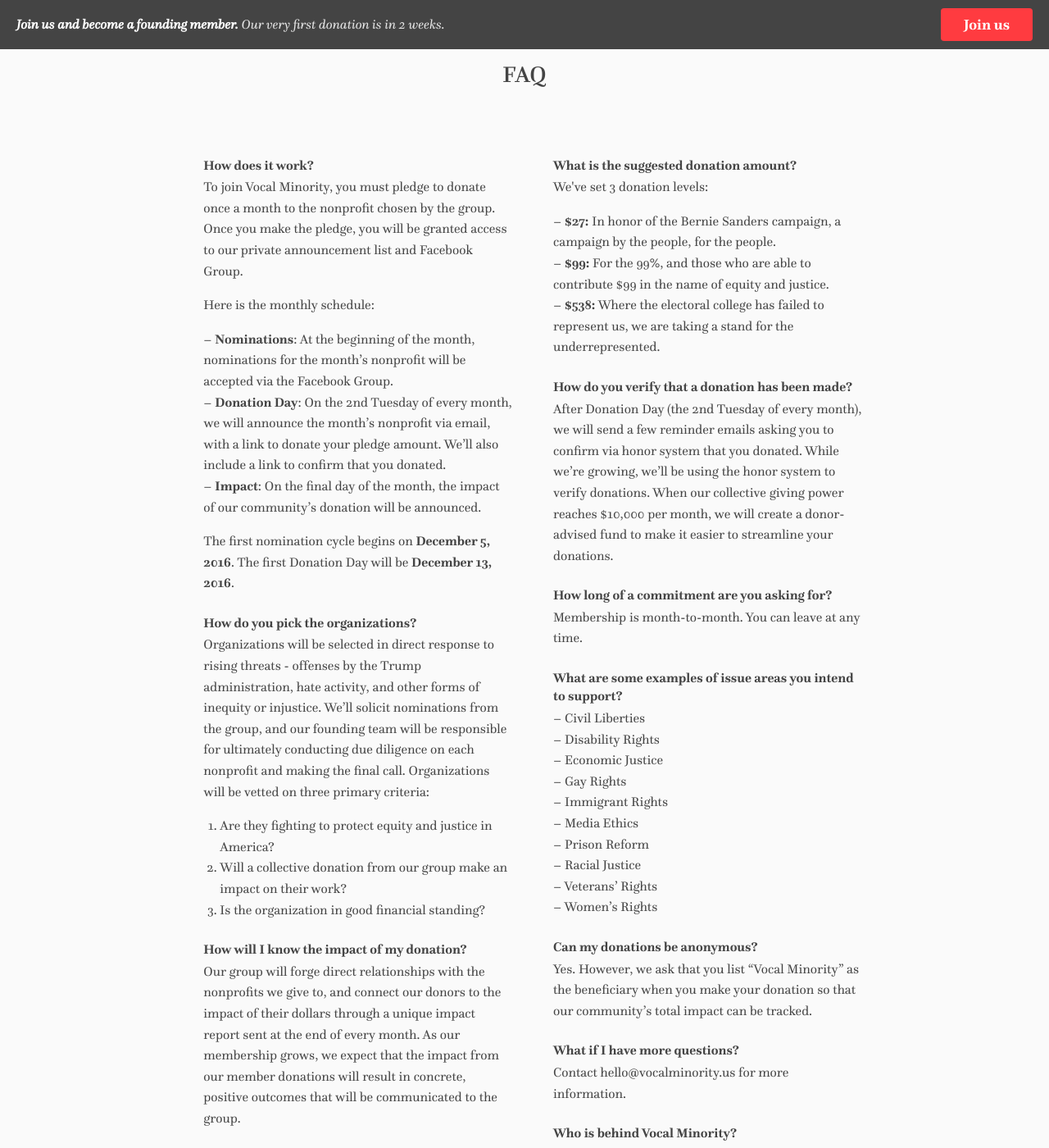
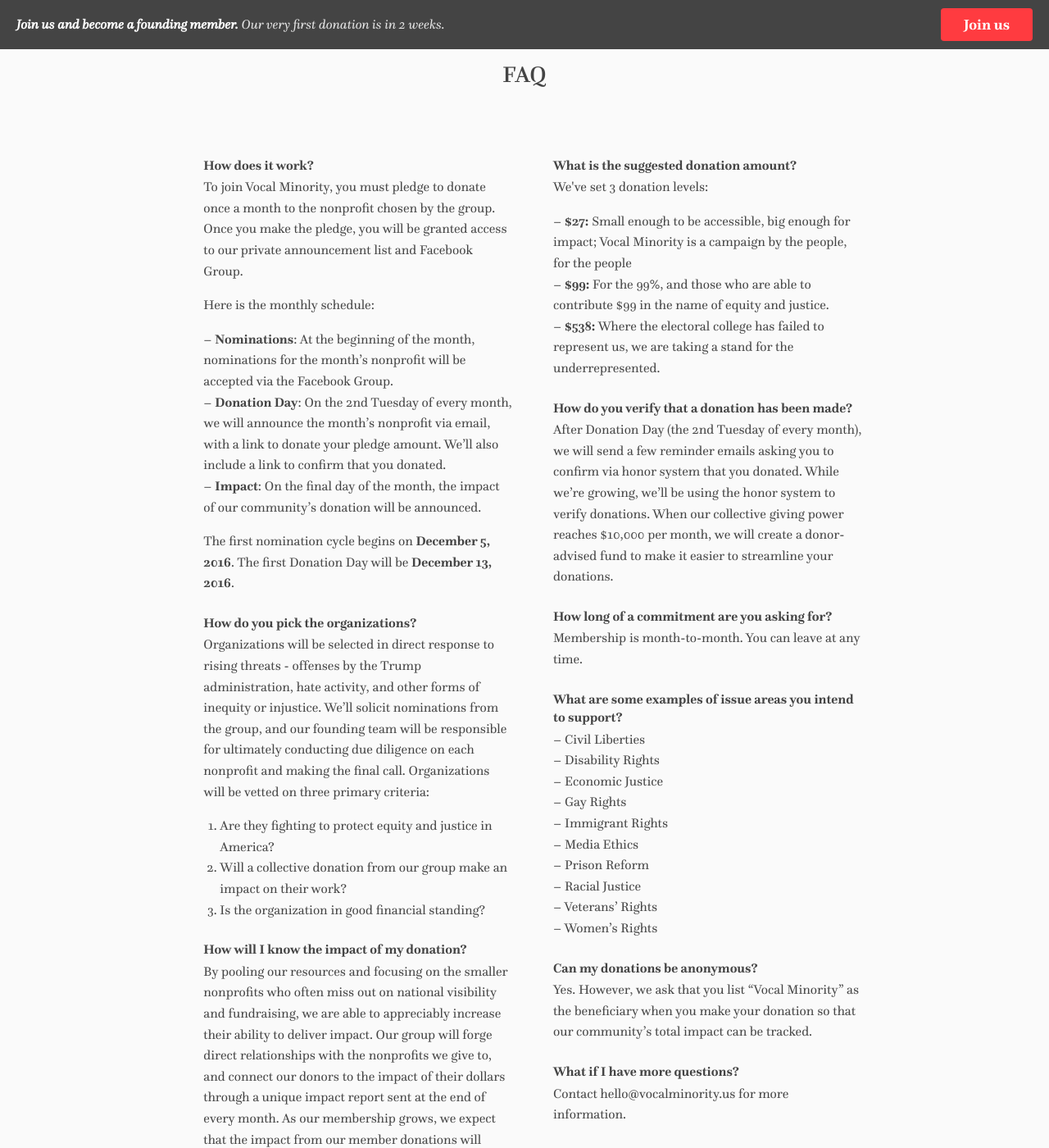
Before and after one commit to VocalMinority/vocalminority.us, a Jekyll site: the page built from index.html, in a window 1280 px wide and 1400 px high, scrolled down 1660 px. Shown: the whole window at 82% size. Built offline with Jekyll 4.4.1, drawn with Linux system fonts in a browser that asks for light colours; nearby versions of some CDN libraries; some of the changed text lies outside the part shown.

Commit message:
Tweak donation amount description, donation impact answer

```diff
--- a/index.html
+++ b/index.html
@@ -99,7 +99,8 @@
         </li>
         <li>
           <h3>How will I know the impact of my donation?</h3>
-          <p>Our group will forge direct relationships with the nonprofits we give to, and connect our donors to the impact of their dollars through a unique impact report sent at the end of every month. As our membership grows, we expect that the impact from our member donations will result in concrete, positive outcomes that will be communicated to the group.
+          <p>
+          By pooling our resources and focusing on the smaller nonprofits who often miss out on national visibility and fundraising, we are able to appreciably increase their ability to deliver impact.  Our group will forge direct relationships with the nonprofits we give to, and connect our donors to the impact of their dollars through a unique impact report sent at the end of every month. As our membership grows, we expect that the impact from our member donations will result in concrete, positive outcomes that will be communicated to the group.
           </p>
         </li>
         <li>
@@ -116,7 +117,7 @@
         <h3>What is the suggested donation amount?</h3>
         <p>We've set 3 donation levels:</p>
         <p>
-          &ndash; <strong>$27:</strong> In honor of the Bernie Sanders campaign, a campaign by the people, for the people.<br />
+          &ndash; <strong>$27:</strong> Small enough to be accessible, big enough for impact; Vocal Minority is a campaign by the people, for the people<br />
           &ndash; <strong>$99:</strong> For the 99%, and those who are able to contribute $99 in the name of equity and justice.<br />
           &ndash; <strong>$538:</strong> Where the electoral college has failed to represent us, we are taking a stand for the underrepresented.<br />
         </p>
--- a/join.html
+++ b/join.html
@@ -42,7 +42,7 @@
             <div class="interestgroup_field radio-group" id="AMOUNT">
               <label class="radio" for="AMOUNT-0">
                 <input type="radio" name="AMOUNT" id="AMOUNT-0" value="27" class="av-radio required">
-                <span>$27 a month: In honor of the Bernie Sanders campaign, a campaign by the people, for the people.</span>
+                <span>$27 a month: Small enough to be accessible, big enough for impact; Vocal Minority is a campaign by the people, for the people</span>
               </label>
               <label class="radio" for="AMOUNT-1"><input type="radio" name="AMOUNT" id="AMOUNT-1" value="99"  class="av-radio required">
                 <span>$99 a month: For the 99%, and those who are able to contribute $99 in the name of equity and justice.</span>
```
